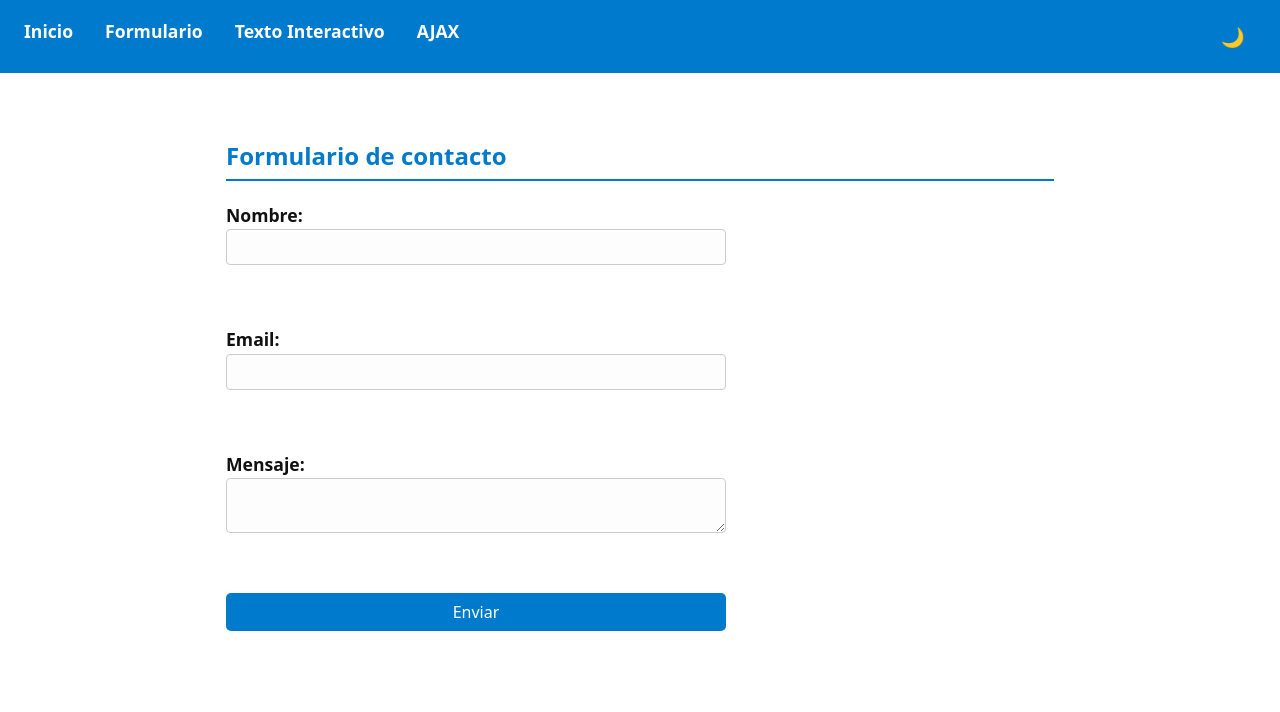
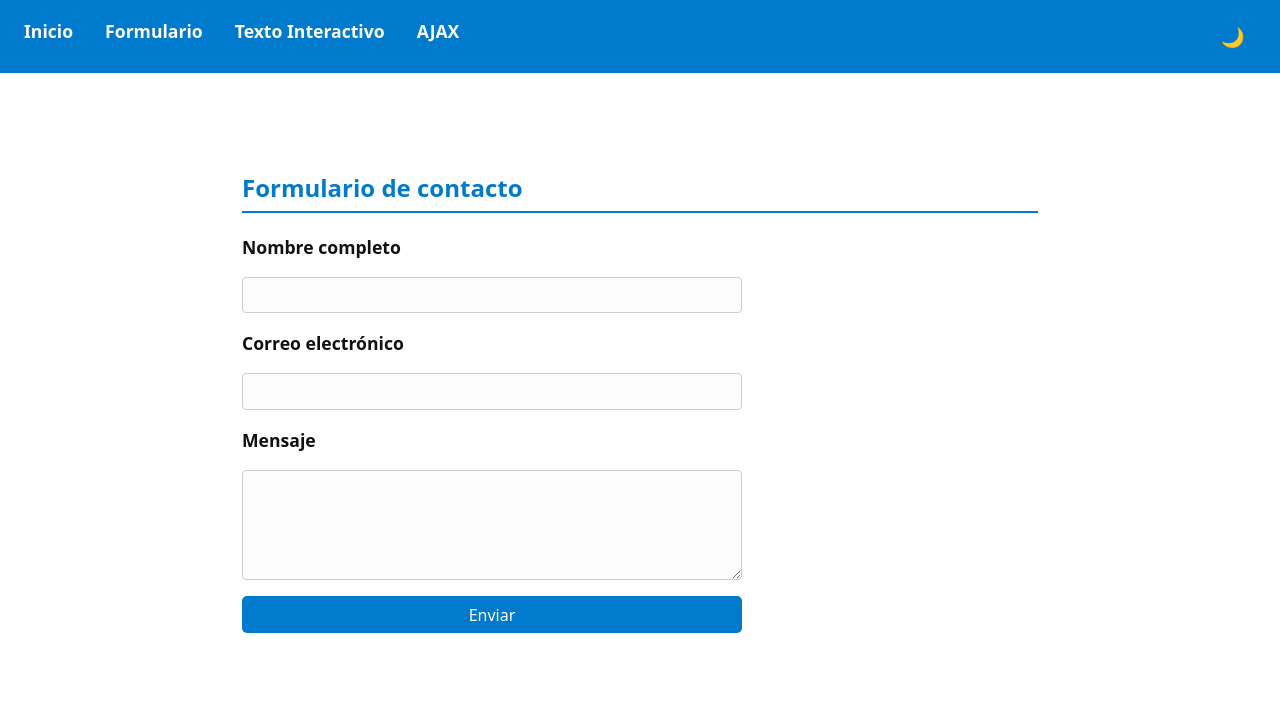
Before and after one commit to fmuriel-ux/tareas-evaluacion, a plain HTML site: page formulario.html in a window 1280 px wide. Drawn offline with Linux system fonts and the light colour scheme.

Commit message:
Add files via upload

```diff
--- a/formulario.html
+++ b/formulario.html
@@ -23,20 +23,22 @@
   </header>
 
   <main>
-    <h2>Formulario de contacto</h2>
-    <form id="contacto">
-      <label>Nombre:
-        <input type="text" name="nombre" required />
-      </label><br>
-      <label>Email:
-        <input type="email" name="email" required />
-      </label><br>
-      <label>Mensaje:
-        <textarea name="mensaje" required></textarea>
-      </label><br>
-      <button type="submit">Enviar</button>
-    </form>
-    <p id="estado"></p>
+    <main>
+      <h2>Formulario de contacto</h2>
+      <form id="formularioContacto" novalidate>
+        <label for="nombre">Nombre completo</label>
+        <input type="text" id="nombre" name="nombre" required aria-required="true" />
+
+        <label for="email">Correo electrónico</label>
+        <input type="email" id="email" name="email" required aria-required="true" />
+
+        <label for="mensaje">Mensaje</label>
+        <textarea id="mensaje" name="mensaje" rows="5" required aria-required="true"></textarea>
+
+        <button type="submit">Enviar</button>
+        <p id="estado" role="alert"></p>
+      </form>
+    </main>
   </main>
 
   <script src="scripts/validacion.js"></script>
```
